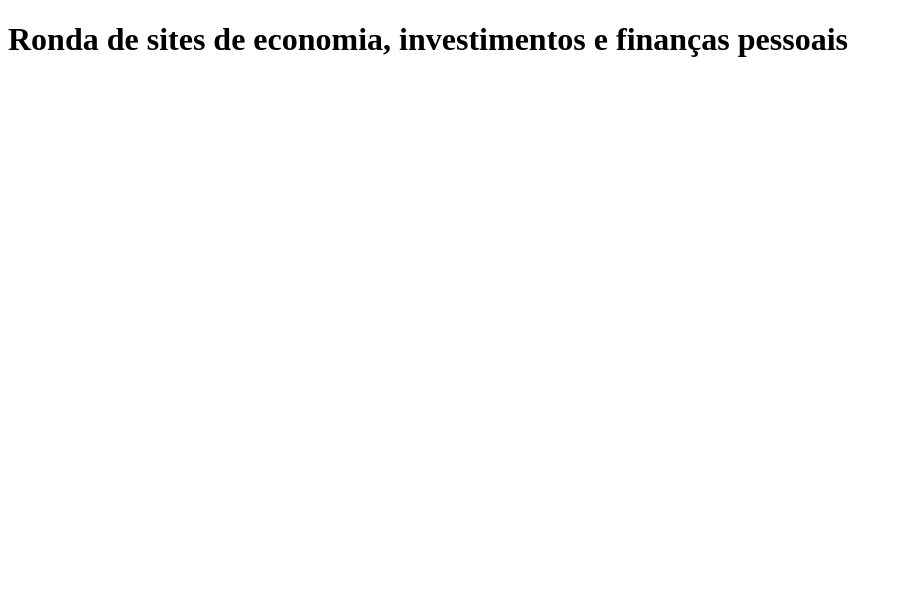
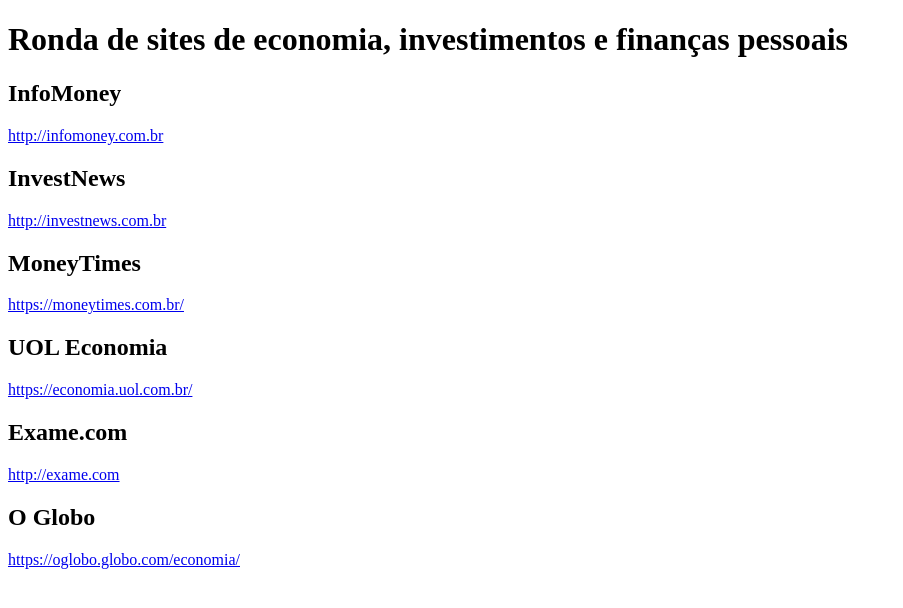
Before and after one commit to todearaujo/robosdotode, a Flask app: template templates/ronda.html in a window 1280 px wide. Shown: the top 608 px of the page, without its empty margins (0-903 px from the left). Run offline with Flask 2, Linux system fonts and the light colour scheme; the template is opened without the code that fills it, so the values that code supplies are empty.

Commit message:
Inserindo novos sites na ronda.html

```diff
--- a/templates/ronda.html
+++ b/templates/ronda.html
@@ -5,8 +5,33 @@
 {% block cabecalho %}<b>Ronda de sites</b> de economia, investimentos e finanças pessoais{% endblock %}
 {% block conteudo %}
 <div>
-  <p>
-  {{ inhtml | safe }}
-  </p>
+  <p><h2>InfoMoney</h2>
+  <p><a href="http://infomoney.com.br" target="_blank">http://infomoney.com.br</a></p>
+  <p>{{ imhtml | safe }}</p>
+</div>
+<div>
+  <p><h2>InvestNews</h2>
+  <p><a href="http://investnews.com.br" target="_blank">http://investnews.com.br</a></p>
+  <p>{{ inhtml | safe }}</p>
+</div>
+<div>
+  <p><h2>MoneyTimes</h2>
+  <p><a href="https://www.moneytimes.com.br/" target="_blank">https://moneytimes.com.br/</a></p>
+  <p>{{ mthtml | safe }}</p>
+</div>
+<div>
+  <p><h2>UOL Economia</h2>
+  <p><a href="https://economia.uol.com.br/" target="_blank">https://economia.uol.com.br/</a></p>
+  <p>{{ uhtml | safe }}</p>
+</div>
+<div>
+  <p><h2>Exame.com</h2>
+  <p><a href="http://exame.com" target="_blank">http://exame.com</a></p>
+  <p>{{ ehtml | safe }}</p>
+</div>
+<div>
+  <p><h2>O Globo</h2>
+  <p><a href="https://oglobo.globo.com/economia/" target="_blank">https://oglobo.globo.com/economia/</a></p>
+  <p>{{ oghtml | safe }}</p>
 </div>
 {% endblock %}
```
